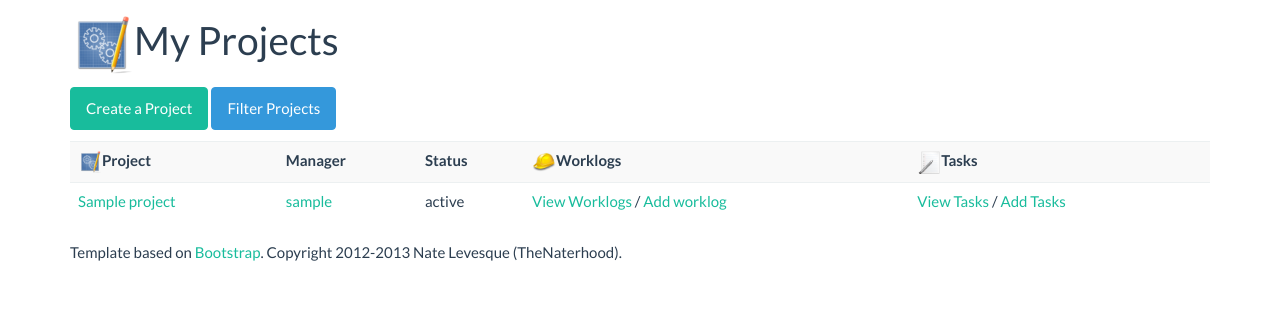
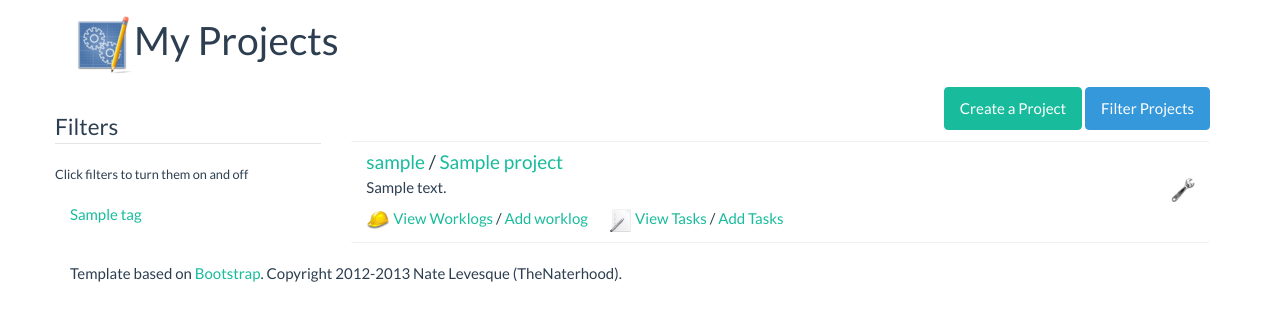
Before and after one commit to thenaterhood/subproject, a Django app: page /projects/ in a window 1280 px wide. Shown: the part 61-382 px from the top of the page. Run offline with Django 3.2, Linux system fonts and the light colour scheme; a user stored in the database is signed in; tables that the repository leaves empty hold one stand-in row (values such as "Sample post"); parts of the project's set-up code (start-up, migrations or seed data) failed here and were passed over.

Commit message:
update UI of tasks/project list, better filtering

```diff
--- a/project/filters.py
+++ b/project/filters.py
@@ -55,7 +55,6 @@ def add_task_filter( request, tag_id=False ):
 		request.session['filter_update'] = "yes"
 		request.session['filter']['tasktags'].append( tag_id )
 
-	print( request.session['filter'] )
 	return HttpResponseRedirect(request.META['HTTP_REFERER'])
 
 def add_filter( request, tag_id ):
@@ -83,8 +82,7 @@ def select_project_filter( request, tag_id=False ):
 		return render_to_response( 'filter_select.html', RequestContext(request, pageData) )
 
 	else:
-		addTag = add_project_filter( request, tag_id )
-		return HttpResponseRedirect( request.session['returnUrl'] )
+		return add_project_filter( request, tag_id )
 
 def select_task_filter( request, tag_id=False ):
 	if ( not tag_id ):
@@ -94,8 +92,7 @@ def select_task_filter( request, tag_id=False ):
 		return render_to_response( 'filter_select.html', RequestContext(request, pageData) )
 
 	else:
-		addTag = add_task_filter( request, tag_id )
-		return HttpResponseRedirect( request.session['returnUrl'] )
+		return add_task_filter( request, tag_id )
 
 
 
@@ -151,12 +148,26 @@ def reset_filter( request ):
 		return HttpResponseRedirect('/projects')
 
 
+def get_project_filters( request ):
+	try:
+		return Tag.objects.filter( id__in=request.session['filter']['projecttags'] )
+	except:
+		reset_filter( request )
+		return []
+
+
+def get_task_filters( request ):
+	try:
+		return Tag.objects.filter( id__in=request.session['filter']['tasktags'] )
+	except:
+		reset_filter( request )
+		return []
 
 def set_filter_message( request ):
 	try:
 		if ( 'filter' in request.session and ( len(request.session['filter']['projecttags']) > 0 or len(request.session['filter']['tasktags']) > 0 ) ):
-			projecttags = Tag.objects.filter( id__in=request.session['filter']['projecttags'] )
-			tasktags = Tag.objects.filter( id__in=request.session['filter']['tasktags'] )
+			projecttags = get_project_filters( request )
+			tasktags = get_task_filters( request )
 			tagmessage = "This view is being filtered by tags you selected. <a href='/projects/resetfilter'>Remove This Filter</a><br />"
 			tagmessage += "Project Tags: "
 			for t in projecttags:
--- a/project/templates/project_list.html
+++ b/project/templates/project_list.html
@@ -7,41 +7,99 @@
 {% include 'template_messages.html' %}
 
 	<h1><img src="/static/img/project.png" />My Projects</h1>
-	{% if num_projects == 0 %}
-		<p class="error">You are not a member of any projects.</p>
-	{% endif %}
 
-	<p>
+
+	<p class="pull-right">
 		<a class="btn btn-success" href="/projects/create/">Create a Project</a>
 		<a class="btn btn-info" href="/projects/filter/addprojecttag/">Filter Projects</a>
 
 	</p>
 
-	<table class="table table-striped">
-		<tr>
-			<th><img src="/static/img/project.png" width="24px" />Project</th>
-			<th>Manager</th>
-			<th>Status</th>
-			<th><img src="/static/img/work.png" width="24px" />Worklogs</th>
-			<th><img src="/static/img/task.png" width="24px" />Tasks</th>
-		</tr>
+	<div class="clearfix"></div>
+
+	<div class="row">
+		<div class='col-md-3 hidden-sm hidden-xs side-filters' style="margin-top:-30px;">
+			<fieldset>
+				<legend>Filters</legend>
+				<ul class='nav nav-pills nav-stacked'>
+					<p class="small">Click filters to turn them on and off</p>
+					{% for t in tags %}
+
+					<li class="{% if t in filters%}active{%endif%}">
+
+						<a href=
+						{% if t in filters %}
+						"/projects/rmprojectfilter/{{t.id}}/"
+						{% else %}
+						"/projects/filter/addprojecttag/{{t.id}}/"
+						{% endif %}
+
+						>{{t.name}}</a>
+
+					</li>
+
+					{% endfor %}
+
+		</ul>
+	</fieldset>
+</div>
+<div class="col-md-9">
+
+
+
+    <div class="list-group">
+
+    {% if num_projects == 0 %}
+    	<div class="list-group-item" style="border-right: 0px; border-left: 0px;">
+    		<h4 class="list-group-item-heading">No projects to show!</h4>
+
+    		<p class="list-group-item-text">You may need to adjust your filter settings, or if you're new, <a href="/projects/create">start a new project</a>.</p>
+
+
+    	</div>
+	{% endif %}
+
+
 	{% for project in projects %}
 
 			{% if project in owned %}
 			<!--<h5><em>You manage this project. </em><a href="/projects/edit/{{project.id}}/">Edit Details</a></h5>-->
+
 			{% endif %}
-			<tr>
-				<td><a href="/projects/view/{{project.id}}">{{ project.name }}</a>{% if not project.active %} <em>(Closed)</em>{% endif %}</td>
-				<td><a href="/user/profile/{{project.manager}}">{{project.manager}}</a></td>
-				<td>{{project.status}}</td>
-				<!--<li>Description: {{project.description}}</li>-->
-				<td>
-					<a href="/projects/work/viewall/{{project.id}}/">View Worklogs</a>{% if project.active %} / <a href="/projects/addwork/{{project.id}}/">Add worklog</a> {% endif %}</td>
-				<td><a href="/projects/task/viewall/{{project.id}}/">View Tasks</a>{% if project.active %} / <a href="/projects/addtask/{{project.id}}/">Add Tasks</a>{% endif %}</td>
-			</tr>
-		</div>
+
+				<div class="list-group-item" style="border-right: 0px; border-left: 0px;">
+
+
+
+					<h4 class="list-group-item-heading"><a href="/user/profile/{{project.manager}}">{{project.manager}}</a> / <a href="/projects/view/{{project.id}}">{{ project.name }}</a>{% if not project.active %} <em>(Closed)</em>{% endif %}</h4>
+
+					<div class="pull-right">
+						{% if project in owned %}
+						<a href="/projects/view/{{project.id}}/#edit"><img src="/static/img/edit.png" width="24px"/></a>
+						{% endif %}
+					</div>
+
+					<div class="list-group-item-text">
+
+						<p>{{ project.description }}</p>
+
+						<img src="/static/img/work.png" width="24px" />
+						<a href="/projects/work/viewall/{{project.id}}/">View Worklogs</a>{% if project.active %} / <a href="/projects/addwork/{{project.id}}/">Add worklog</a> {% endif %}
+						&nbsp;&nbsp;&nbsp;&nbsp;&nbsp;
+						<img src="/static/img/task.png" width="24px" />
+						<a href="/projects/task/viewall/{{project.id}}/">View Tasks</a>{% if project.active %} / <a href="/projects/addtask/{{project.id}}/">Add Tasks</a>{% endif %}
+
+					</div>
+
+				</div>
 	{% endfor %}
 
-	</table>
+
+    </div>
+
+
+
+</div>
+</div>
 
 {% endblock %}
--- a/project/views.py
+++ b/project/views.py
@@ -17,7 +17,7 @@ from copy import deepcopy
 
 from project.models import *
 from project.forms import *
-from project.filters import reset_filter, apply_task_filter, apply_project_filter, set_filter_message
+from project.filters import *
 
 import project.thenaterhood.histogram as histogram
 import csv
@@ -194,6 +194,8 @@ def user_all_tasks(request, assignee=False ):
 	"""
 
 	args = {}
+	args['tags'] = Tag.objects.filter( Q(owner=request.user)|Q(users=request.user)|Q(viewers=request.user) ).order_by("name")
+
 
 	if ( not assignee ):
 		args['notodo'] = True
@@ -212,6 +214,8 @@ def user_all_tasks(request, assignee=False ):
 	args['task_wip'] = tasks.filter( inProgress=True ).all()
 	args['wip_num'] = len( args['task_wip'] )
 	args['num_tasks'] = len(tasks)
+	args['filters'] = get_task_filters( request )
+
 
 	return render_to_response( 'user_todo.html', RequestContext(request, args) )
 
@@ -231,6 +235,9 @@ def list_projects(request):
 	args['projects'] = projects
 	args['owned'] = managedProjects
 	args['num_projects'] = len(projects)
+	args['tags'] = Tag.objects.filter( Q(owner=request.user)|Q(users=request.user)|Q(viewers=request.user) ).order_by("name")
+	args['filters'] = get_project_filters( request )
+
 
 	return render_to_response('project_list.html', RequestContext( request, args) )
 
```
Also changed, not shown: project/templates/user_todo.html (+45 -3 lines).
